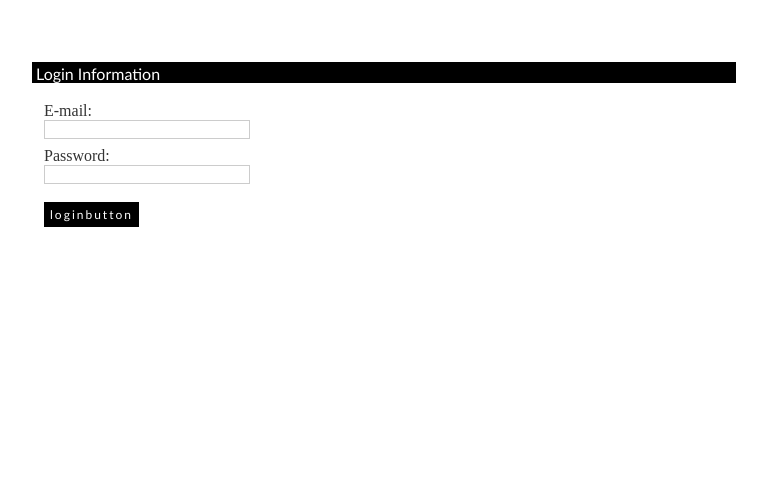
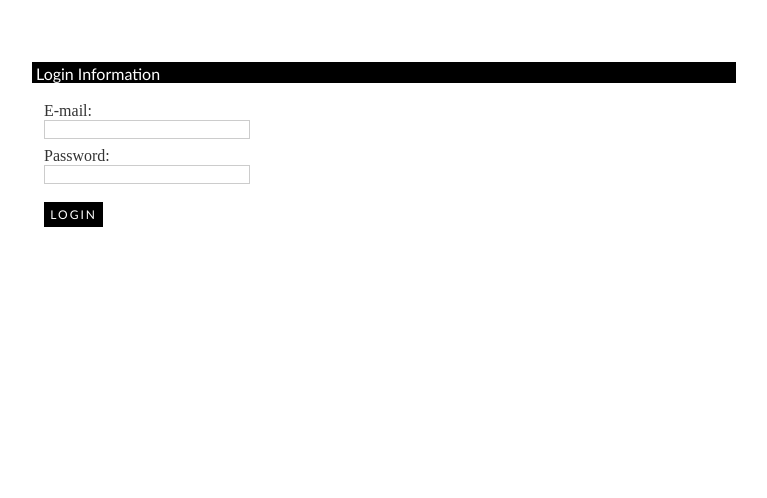
Before and after one commit to JasperVanEck/webDB13MC1, a PHP site: page /login.html in a window 1280 px wide. Shown: the part 176-674 px from the top of the page, without its empty margins (38-805 px from the left). Run offline with PHP 8.4, Linux system fonts and the light colour scheme.

Commit message:
button letter styling

```diff
--- a/login.html
+++ b/login.html
@@ -35,7 +35,7 @@
 				<input type="text" name="email" id="login_email" />
 				<label for="login_password" id="login_form">Password:</label>
 				<input type="password" name="password" id="login_password" />
-    				<input type="submit" value="loginbutton" id="loginbutton" />
+    				<input type="submit" value="LOGIN" id="loginbutton" />
   			</fieldset>
 		</form>
         </div>
--- a/style.css
+++ b/style.css
@@ -257,7 +257,7 @@ h2
 	font-family: trebuchet ms;
 	letter-spacing: 2px;
 	color: #FFFFFF;
-	width: 95px;
+	width: 5%;
 	height: 25px;
 	margin-top: 10px;
 	display: block;
```
